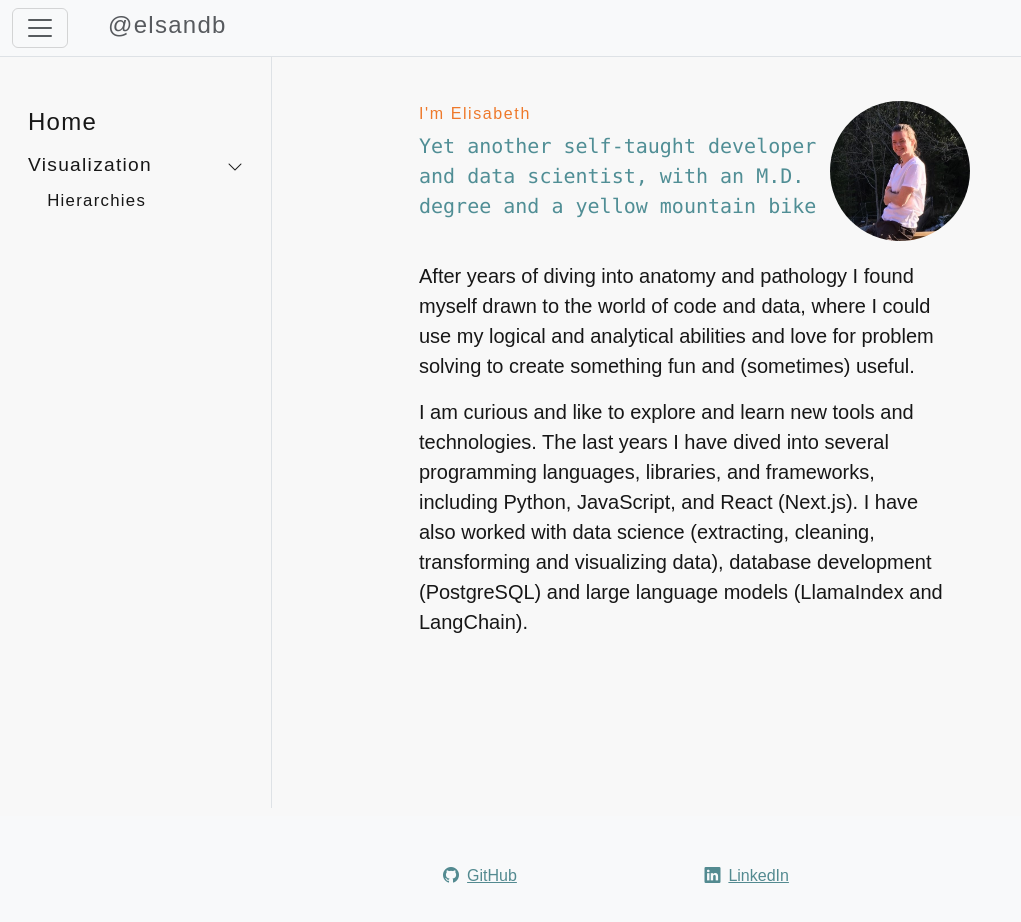
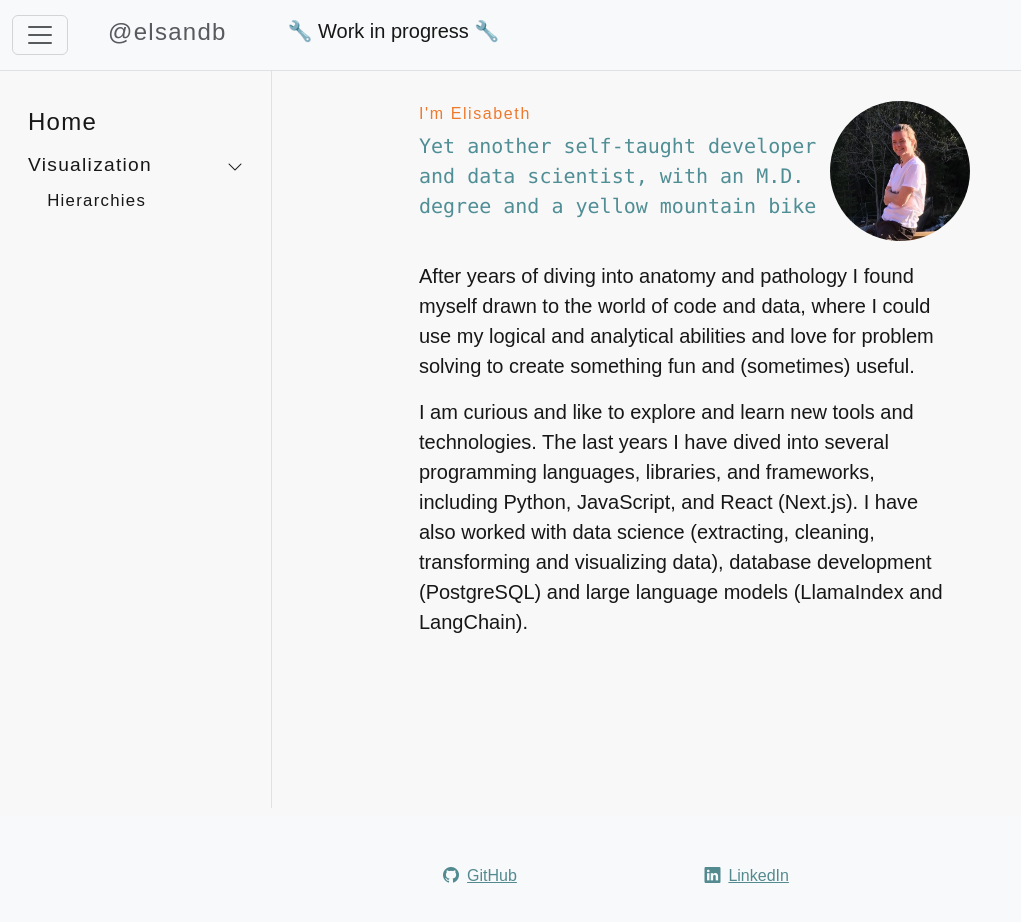
Before and after one commit to elsandb/elsandb.github.io, a Next.js app in the folder next-app/: page / in a window 1280 px wide. Shown: the top 922 px of the page, without its empty margins (0-1021 px from the left). Built offline with nearby package versions, Linux system fonts and the light colour scheme.

Commit message:
feat: Add work in progress.

```diff
--- a/next-app/src/components/navigation/Header.tsx
+++ b/next-app/src/components/navigation/Header.tsx
@@ -15,7 +15,7 @@ export default function Header() {
           border-bottom
         `}
         >
-          <div className="container-fluid">
+          <div className="container-fluid align-items-center">
             {/* Top navbar */}
             <div className="d-flex align-items-center font-mono">
               <div className="mr-auto">
@@ -49,6 +49,7 @@ export default function Header() {
                   @elsandb
                 </h4>
               </a>
+            <p className="fw-light fs-5 ps-5 pt-2">🔧 Work in progress 🔧</p>
             </div>
 
             {/* Offcanvas navbar */}
```
